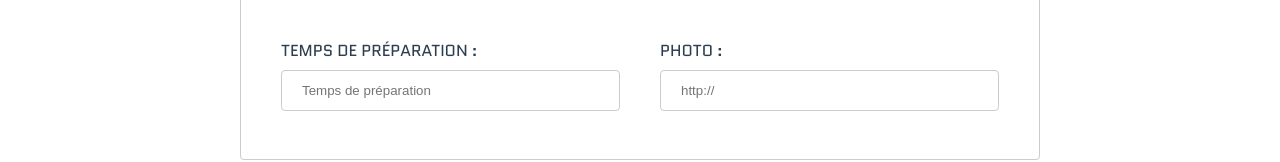
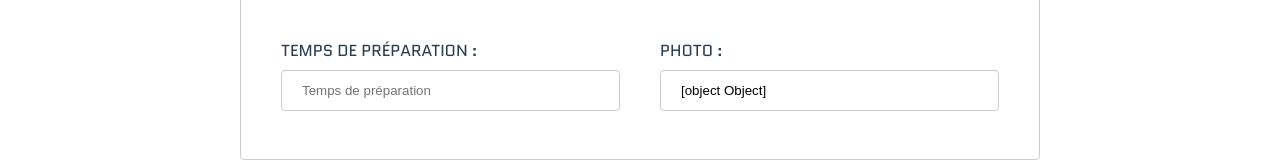
Before and after one commit to T-M-N/em-cantina-client, a Vue app: page /#/add in a window 1280 px wide. Shown: the part 621-783 px from the top of the page. Built offline with nearby package versions, Linux system fonts and the light colour scheme; what vue-toasted would draw is missing.

Commit message:
Ajout d'une fonction photo

```diff
--- a/src/components/Form.vue
+++ b/src/components/Form.vue
@@ -154,7 +154,14 @@ export default {
           ingredients: [[""]],
           etapes: [""],
           tempsPreparation: null,
-          photo: ""
+          photo: {
+            url: function(url) {
+              if (url.startsWith("http") || url.startsWith("https")) {
+                return true;
+              }
+              return false;
+            }
+          }
         };
       }
     }
```
